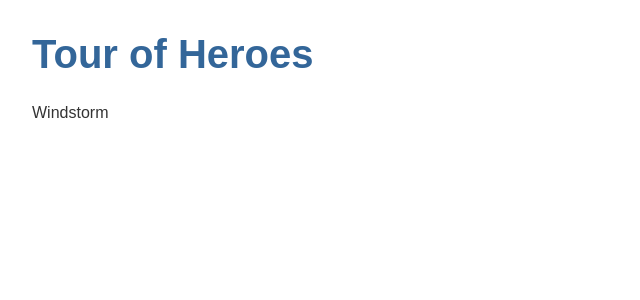
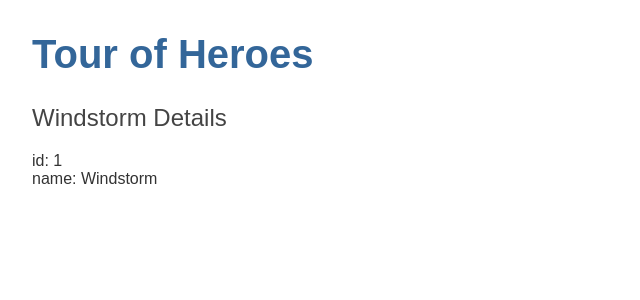
Before and after one commit to evaldosantos/angular-tour-of-heroes, an Angular app: page / in a window 1280 px wide. Shown: the top 300 px of the page, without its empty margins (0-640 px from the left). Built offline with nearby package versions, Linux system fonts and the light colour scheme.

Commit message:
create a hero interface show the hero object

```diff
--- /dev/null
+++ b/src/app/hero.ts
@@ -0,0 +1,4 @@
+export interface Hero {
+  id: number;
+  name: string;
+}
--- a/src/app/heroes/heroes.component.html
+++ b/src/app/heroes/heroes.component.html
@@ -1 +1,3 @@
-<p>{{hero}}</p>
+<h2>{{hero.name}} Details</h2>
+<div><span>id: </span>{{hero.id}}</div>
+<div><span>name: </span>{{hero.name}}</div>
--- a/src/app/heroes/heroes.component.ts
+++ b/src/app/heroes/heroes.component.ts
@@ -1,4 +1,5 @@
 import { Component, OnInit } from '@angular/core';
+import { Hero } from '../hero';
 
 @Component({
   selector: 'app-heroes',
@@ -6,7 +7,10 @@
   styleUrls: ['./heroes.component.css']
 })
 export class HeroesComponent implements OnInit {
-  hero = 'Windstorm';
+  hero: Hero = {
+    id: 1,
+    name: 'Windstorm'
+  };
 
   constructor() { }
 
```
